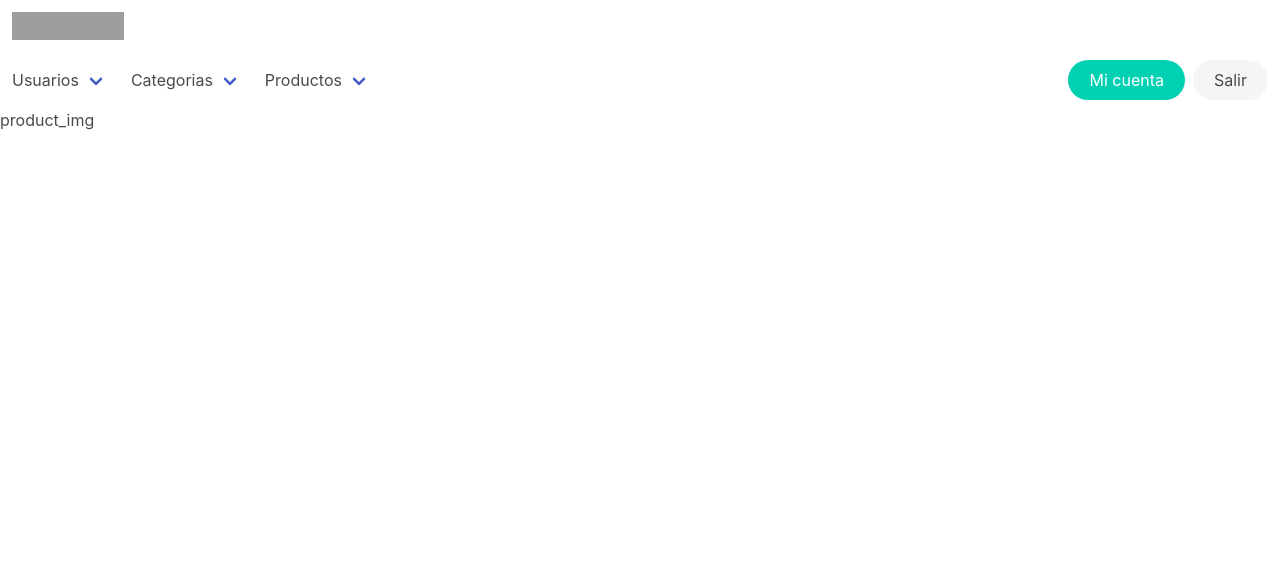
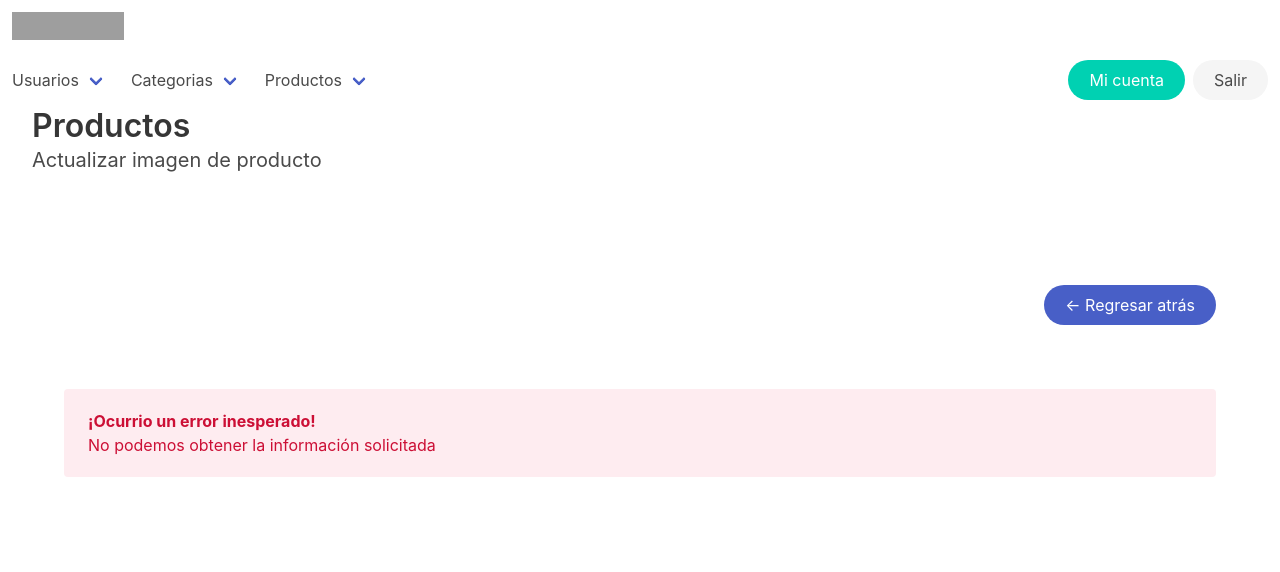
Before and after one commit to elliotghr/inventario-php, a PHP site: page /index.php?vista=product_img in a window 1280 px wide. Shown: the top 572 px of the page. Run offline with PHP 8.4, Linux system fonts and the light colour scheme; the visitor is signed in with stand-in values (Sample User, id 1); data that the repository does not hold is empty; grey boxes are pictures that could not be loaded.

Commit message:
Vista para actualizar la imagen de los productos terminada, archivos creados para la lógica de actualización/eliminación

```diff
--- a/vistas/product_img.php
+++ b/vistas/product_img.php
@@ -1 +1,80 @@
-product_img
+<div class="container is-fluid mb-6">
+    <h1 class="title">Productos</h1>
+    <h2 class="subtitle">Actualizar imagen de producto</h2>
+</div>
+
+<div class="container pb-6 pt-6">
+    <?php
+    // Importamos el btn
+    include "./inc/btn_back.php";
+
+    // Importamos funciones
+    require_once "./php/main.php";
+
+    // Definimos el valor del parametro product_id_up
+    $id = (isset($_GET['product_id_up'])) ? $_GET['product_id_up'] : 0;
+
+    /*== Verificando producto ==*/
+    $pdo = conexion();
+    $check_producto = $pdo->query("SELECT * FROM productos WHERE producto_id='$id'");
+
+    // Si obtenemos la imagen...
+    if ($check_producto->rowCount() > 0) {
+        $datos = $check_producto->fetch(PDO::FETCH_ASSOC);
+    ?>
+
+        <div class="form-rest mb-6 mt-6"></div>
+
+        <div class="columns">
+            <div class="column is-two-fifths">
+                <!-- Si existe la foto es diferente de "", renderizamos la foto -->
+                <!-- Esto generará un form para poder eliminar la imagen -->
+                <?php if (is_file("./img/productos/" . $datos['foto'])) { ?>
+                    <figure class="image mb-6">
+                        <img src="./img/productos/<?php echo $datos['foto']; ?>">
+                    </figure>
+                    <form class="FormularioAjax" action="./php/producto_img_eliminar.php" method="POST" autocomplete="off">
+                        <input type="hidden" name="img_del_id" value="<?php echo $datos['producto_id']; ?>">
+                        <p class="has-text-centered">
+                            <button type="submit" class="button is-danger is-rounded">Eliminar imagen</button>
+                        </p>
+                    </form>
+                <?php } else { ?>
+                    <!-- Si la imagen es "", solo renderizará la imagen x defecto -->
+                    <figure class="image mb-6">
+                        <img src="./img/producto.png">
+                    </figure>
+                <?php } ?>
+            </div>
+            <div class="column">
+                <!-- Siempre se generará un formulario para actualizar la imagen -->
+                <form class="mb-6 has-text-centered FormularioAjax" action="./php/producto_img_actualizar.php" method="POST" enctype="multipart/form-data" autocomplete="off">
+
+                    <h4 class="title is-4 mb-6"><?php echo $datos['nombre']; ?></h4>
+
+                    <label>Foto o imagen del producto</label><br>
+                    <!-- Id del producto oculto -->
+                    <input type="hidden" name="img_up_id" value="<?php echo $datos['producto_id']; ?>">
+
+                    <div class="file has-name is-horizontal is-justify-content-center mb-6">
+                        <label class="file-label">
+                            <input class="file-input" type="file" name="foto" accept=".jpg, .png, .jpeg">
+                            <span class="file-cta">
+                                <span class="file-label">Imagen</span>
+                            </span>
+                            <span class="file-name">JPG, JPEG, PNG. (MAX 3MB)</span>
+                        </label>
+                    </div>
+                    <p class="has-text-centered">
+                        <button type="submit" class="button is-success is-rounded">Actualizar</button>
+                    </p>
+                </form>
+            </div>
+        </div>
+    <?php
+    } else {
+        include "./inc/error_alert.php";
+    }
+    $pdo = null;
+    ?>
+</div>
```
Also changed, not shown: php/producto_img_actualizar.php (added), php/producto_img_eliminar.php (added).
